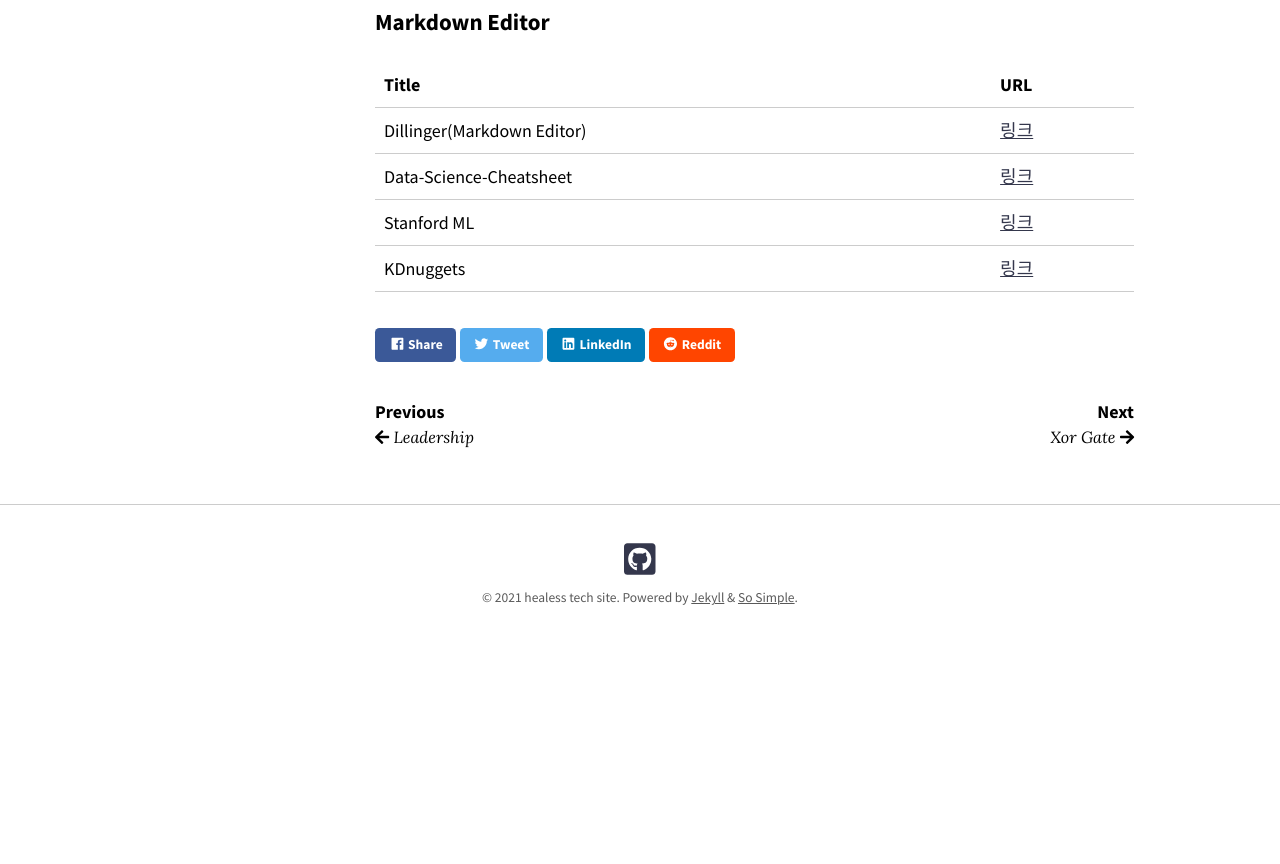
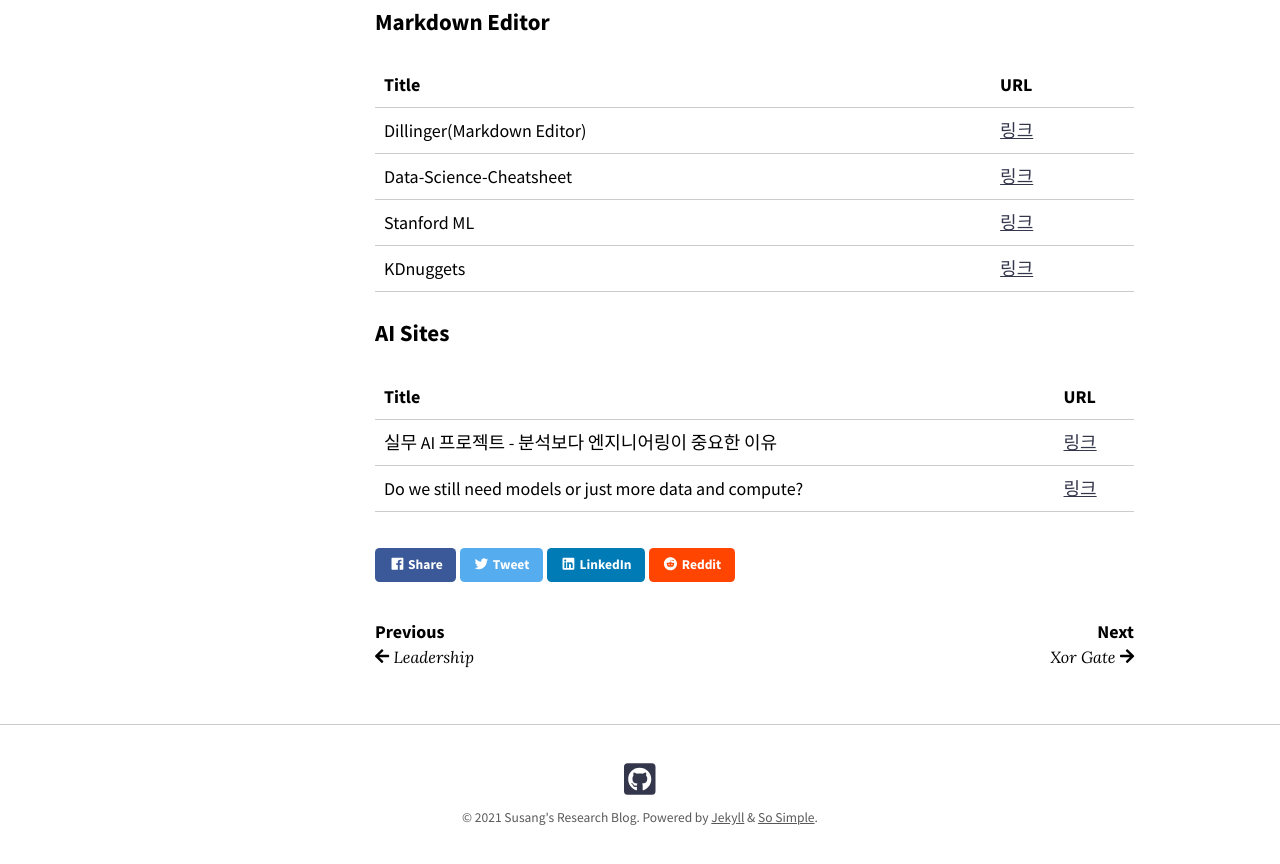
Before and after one commit to healess/healess.github.io, a Jekyll site: the page built from _posts/2021-04-03-Links.md, in a window 1280 px wide and 900 px high, scrolled down 713 px. Shown: the top 864 px of the window. Built offline with Jekyll 4.4.1, drawn with Linux system fonts in a browser that asks for light colours; nearby versions of some CDN libraries; before the commit the page ends 1394 px from its top, so only the background shows below that; some of the changed text lies outside the part shown.

Commit message:
Add contents

```diff
--- a/_config.yml
+++ b/_config.yml
@@ -17,7 +17,7 @@ theme: jekyll-theme-so-simple
 # remote_theme: mmistakes/so-simple-theme
 skin: "/assets/css/skins/default.css"
 locale: en-US
-title: "healess tech site"
+title: "Susang's Research Blog"
 description: "AI Research & Engineering"
 baseurl: "/" ## the subpath of your site, e.g. "/blog"
 url: https://healess.github.io
--- a/_posts/2021-04-03-Links.md
+++ b/_posts/2021-04-03-Links.md
@@ -29,3 +29,10 @@ tags:
 | Data-Science-Cheatsheet | [링크](https://github.com/aaronwangy/Data-Science-Cheatsheet) |
 |Stanford ML|[링크](https://stanford.edu/~shervine/teaching/)|
 |KDnuggets|[링크](https://www.kdnuggets.com/)|
+
+### AI Sites
+
+| Title | URL |
+| ------ | ------ |
+|실무 AI 프로젝트 - 분석보다 엔지니어링이 중요한 이유 | [링크](https://data-engineer-song.tistory.com/1?fbclid=IwAR031bnwtgJJATvakEMSWJjbt5urszTHFylFvIuzmmiPIdHztAXEuFTEieI)
+|Do we still need models or just more data and compute?|[링크](https://staff.fnwi.uva.nl/m.welling/wp-content/uploads/Model-versus-Data-AI.pdf)
```
Also changed, not shown: _posts/profile.md (deleted, +0 -46 lines).
